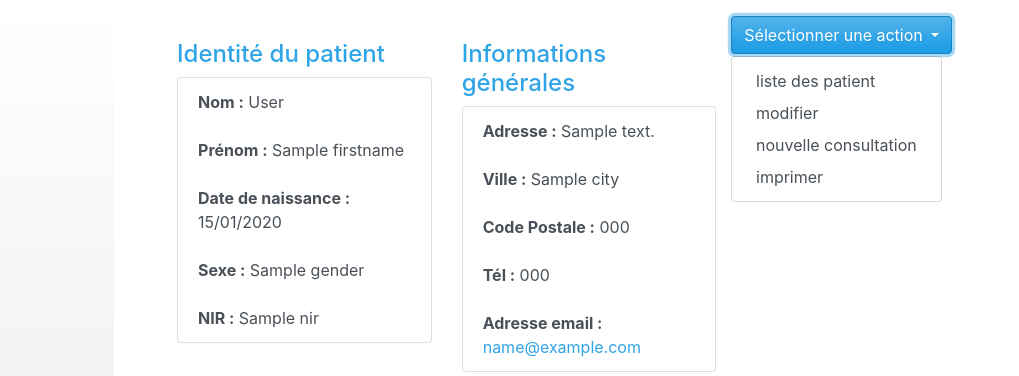
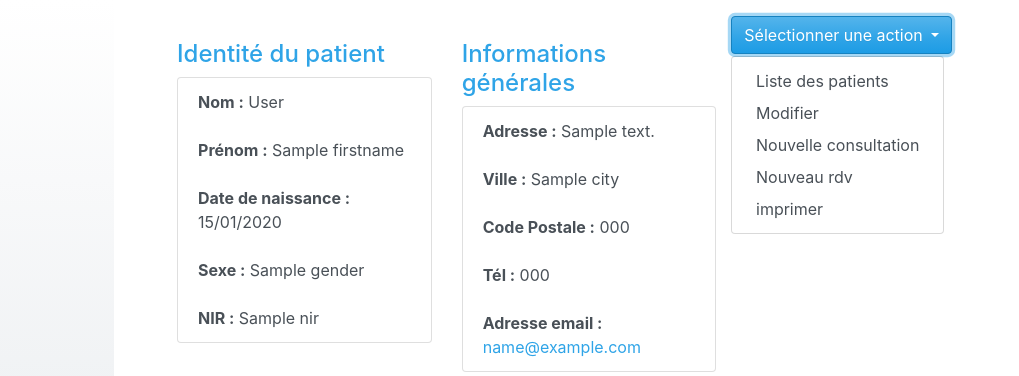
Before and after one commit to youyou1069/App-Doctor, a Symfony app: template templates/admin/patient/show.html.twig in a window 1280 px wide, after a click on "Sélectionner une action". Shown: the part 160-536 px from the top of the page, without its empty margins (0-1019 px from the left). Run offline with Twig, Linux system fonts and the light colour scheme; the template is opened without the code that fills it: most values are stand-ins (such as "Sample title", 1, 10 or a date in 2020); some libraries are stand-ins or nearby versions.

Commit message:
Medical Innovation update (Booking newAction/isset(id) & role_Doctor )

```diff
--- a/src/Controller/PatientController.php
+++ b/src/Controller/PatientController.php
@@ -98,7 +98,7 @@ class PatientController extends AbstractController {
 		$user = $this->getUser();
 //	    Créer un nouvel objet de type Patient
 		$patient = new Patient();
-//		Affecter une valeur user l'attribut Doctor
+//		Hydrater l'attribut Doctor
 		$patient->setDOCTOR($user);
 //		création d’un objet de type form. Cet objet va contenir le formulaire qui sera affiché.
 //      La création d’un formulaire nécessite au moins deux paramètres : un formType, et un objet correspondant au type pour lequel le formulaire est destiné
--- a/templates/admin/patient/show.html.twig
+++ b/templates/admin/patient/show.html.twig
@@ -11,10 +11,11 @@
                 aria-haspopup="true" aria-expanded="false"> Sélectionner une action
         </button>
         <div class="dropdown-menu" aria-labelledby="dropdownMenuButton">
-            <a class="dropdown-item" href="{{ path('patient_index') }}">liste des patient</a>
-            <a class="dropdown-item" href="{{ path('patient_edit', { 'id': patient.id }) }}"> modifier</a>
-            <a class="dropdown-item" href="{{ path('consultation_new', {'id':patient.id }) }}"> nouvelle
+            <a class="dropdown-item" href="{{ path('patient_index') }}">Liste des patients</a>
+            <a class="dropdown-item" href="{{ path('patient_edit', { 'id': patient.id }) }}"> Modifier </a>
+            <a class="dropdown-item" href="{{ path('consultation_new', {'id':patient.id }) }}"> Nouvelle
                 consultation </a>
+            <a class="dropdown-item" href="{{ path('booking_new', {'id':patient.id }) }}"> Nouveau rdv </a>
             <a class="dropdown-item" href="#">imprimer</a>
         </div>
     </div>
```
Also changed, not shown: src/Controller/BookingController.php (+20 -0 lines).
